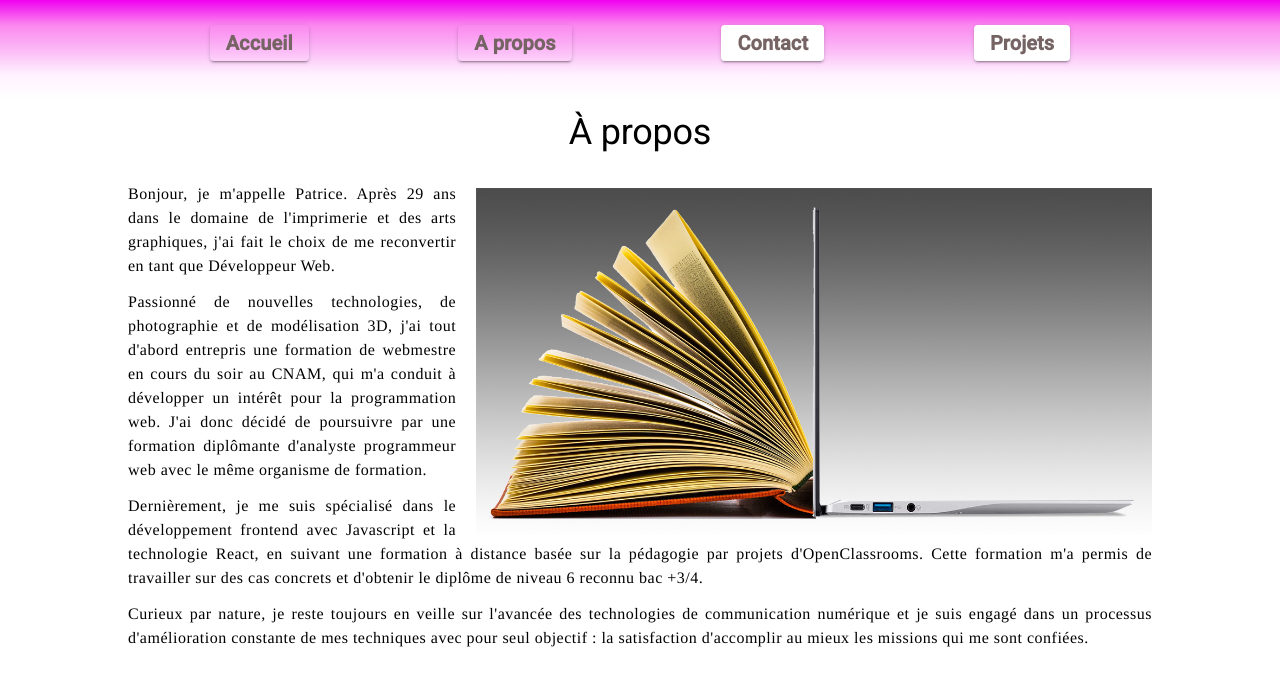
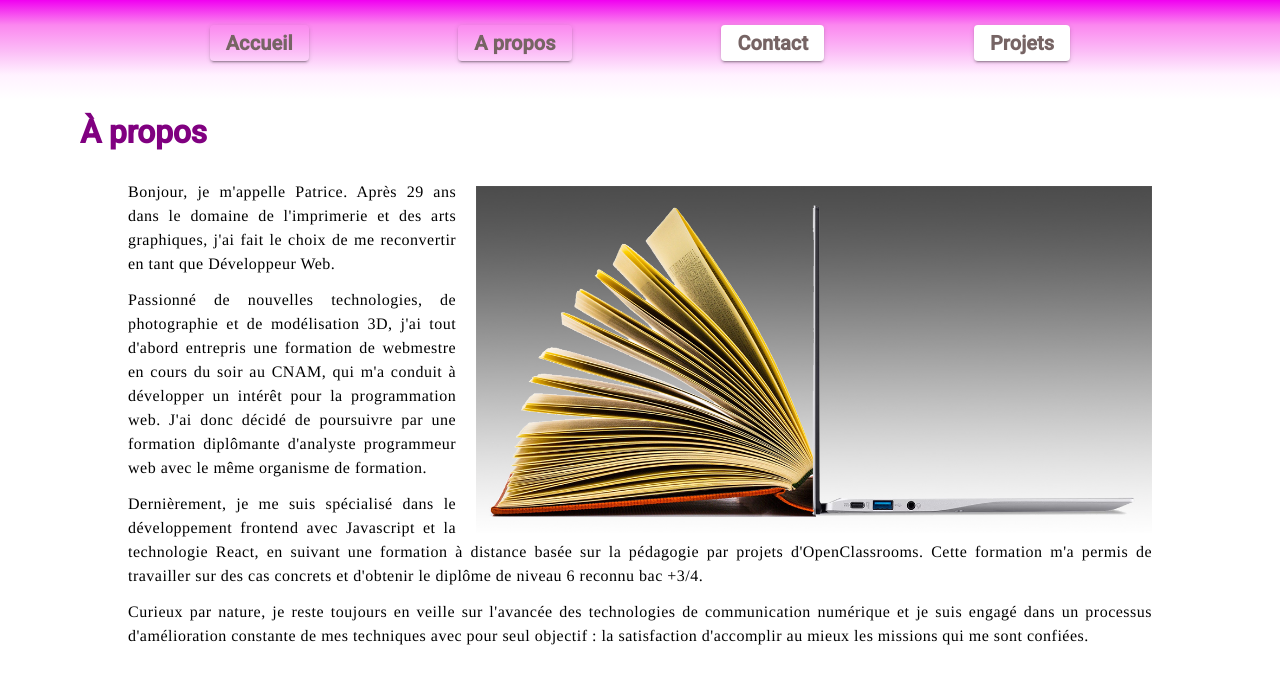
Before and after one commit to Patrice-H/portfolio-v2, an Angular app: page /about in a window 1280 px wide. Shown: the top 686 px of the page. Built offline with nearby package versions, Linux system fonts and the light colour scheme.

Commit message:
Updates style

```diff
--- a/src/app/page/about-page/about-page.component.scss
+++ b/src/app/page/about-page/about-page.component.scss
@@ -1,6 +1,8 @@
 .about-title {
-  font-size: 36px;
-  text-align: center;
+  margin-left: 80px;
+  color: purple;
+  font-size: 32px;
+  font-weight: bold;
   &::first-letter {
     text-transform: uppercase;
   }
```
